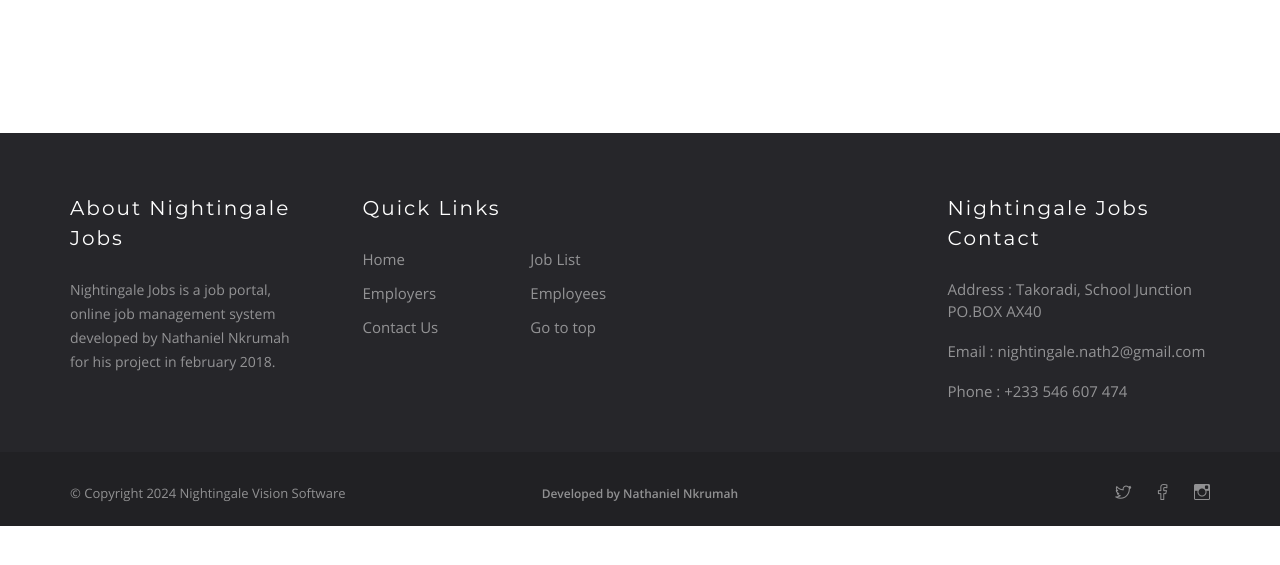
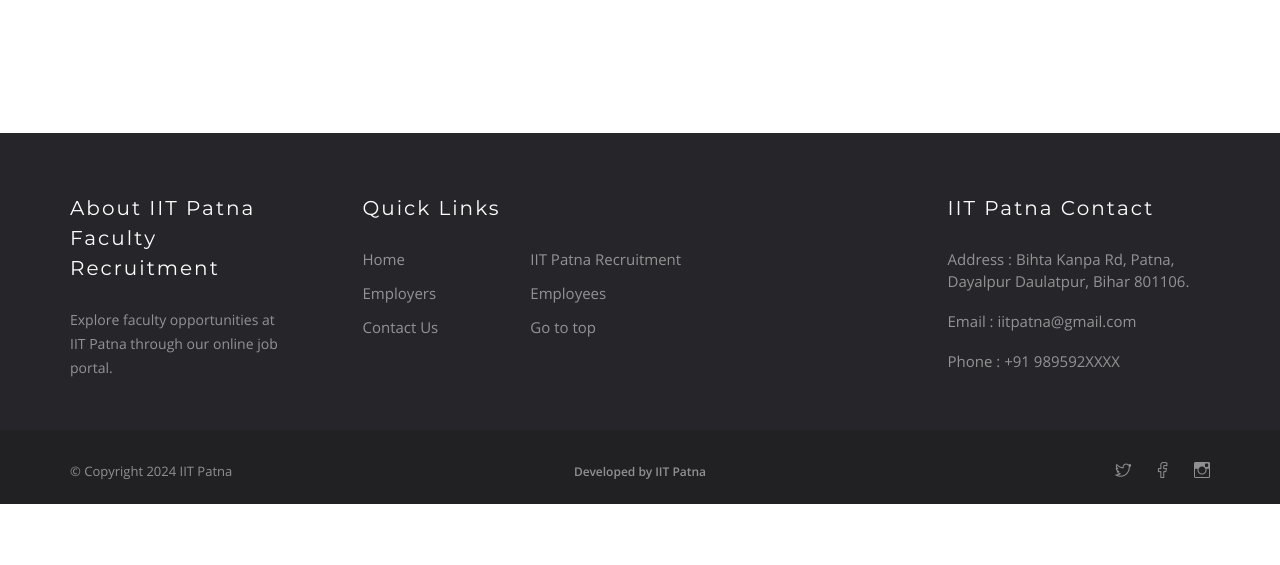
Before and after one commit to Sravanthi-IITP/OnlineJobPortal, a PHP site: page /phpmail/register.php in a window 1280 px wide. Shown: the part 133-698 px from the top of the page. Run offline with PHP 8.4, Linux system fonts and the light colour scheme; some web fonts are replaced.

Commit message:
register.php is modified

```diff
--- a/System/register.php
+++ b/System/register.php
@@ -23,6 +23,7 @@
     <meta property="og:image:alt" content="Nightingale Jobs" />
     <meta property="og:description" content="Online Job Management / Job Portal" />
 
+	<link rel="shortcut icon" href="images/iit_patna_logo.png">
 
 
 	<link rel="stylesheet" type="text/css" href="bootstrap/css/bootstrap.min.css" media="screen">
@@ -204,6 +205,7 @@
 				</div>
 
 			</div>
+
 			<footer class="footer-wrapper">
 
 				<div class="main-footer">
@@ -219,8 +221,8 @@
 									<div class="col-sm-6 col-md-4">
 
 										<div class="footer-about-us">
-											<h5 class="footer-title">About Nightingale Jobs</h5>
-											<p>Nightingale Jobs is a job portal, online job management system developed by Nathaniel Nkrumah for his project in february 2018.</p>
+											<h5 class="footer-title">About IIT Patna Faculty Recruitment</h5>
+											<p>Explore faculty opportunities at IIT Patna through our online job portal.</p>
 
 										</div>
 
@@ -230,7 +232,7 @@
 										<h5 class="footer-title">Quick Links</h5>
 										<ul class="footer-menu clearfix">
 											<li><a href="./">Home</a></li>
-											<li><a href="job-list.php">Job List</a></li>
+											<li><a href="job-list.php">IIT Patna Recruitment</a></li>
 											<li><a href="employers.php">Employers</a></li>
 											<li><a href="employees.php">Employees</a></li>
 											<li><a href="contact.php">Contact Us</a></li>
@@ -246,11 +248,12 @@
 
 							<div class="col-sm-12 col-md-3 mt-30-sm">
 
-								<h5 class="footer-title">Nightingale Jobs Contact</h5>
+								<h5 class="footer-title">IIT Patna Contact</h5>
 
-								<p>Address : Takoradi, School Junction PO.BOX AX40</p>
-								<p>Email : <a href="mailto:nightingale.nath2@gmail.com">nightingale.nath2@gmail.com</a></p>
-								<p>Phone : <a href="tel:+233546607474">+233 546 607 474</a></p>
+								<p>Address : Bihta Kanpa Rd, Patna, Dayalpur Daulatpur, Bihar 801106.</p>
+								<p>Email : <a href="iitpatna@gmail.com">iitpatna@gmail.com</a></p>
+								<p>Phone : <a href="tel:+91 989592XXXX">+91 989592XXXX</a></p>
+
 
 
 							</div>
@@ -270,23 +273,23 @@
 
 							<div class="col-sm-4 col-md-4">
 
-								<p class="copy-right">&#169; Copyright <?php echo date('Y'); ?> Nightingale Vision Software</p>
+								<p class="copy-right">&#169; Copyright <?php echo date('Y'); ?> IIT Patna</p>
 
 							</div>
 
 							<div class="col-sm-4 col-md-4">
 
 								<ul class="bottom-footer-menu">
-									<li><a >Developed by Nathaniel Nkrumah</a></li>
+									<li><a >Developed by IIT Patna</a></li>
 								</ul>
 
 							</div>
 
 							<div class="col-sm-4 col-md-4">
 								<ul class="bottom-footer-menu for-social">
-									<li><a href="<?php echo "$tw"; ?>"><i class="ri ri-twitter" data-toggle="tooltip" data-placement="top" title="twitter"></i></a></li>
-									<li><a href="<?php echo "$fb"; ?>"><i class="ri ri-facebook" data-toggle="tooltip" data-placement="top" title="facebook"></i></a></li>
-									<li><a href="<?php echo "$ig"; ?>"><i class="ri ri-instagram" data-toggle="tooltip" data-placement="top" title="instagram"></i></a></li>
+									<li><a href="https://twitter.com/IITPAT"><i class="ri ri-twitter" data-toggle="tooltip" data-placement="top" title="twitter"></i></a></li>
+									<li><a href="https://www.facebook.com/iitp.ac.in/"><i class="ri ri-facebook" data-toggle="tooltip" data-placement="top" title="facebook"></i></a></li>
+									<li><a href="https://www.instagram.com/iit_patna_official/?hl=en"><i class="ri ri-instagram" data-toggle="tooltip" data-placement="top" title="instagram"></i></a></li>
 								</ul>
 							</div>
 
@@ -299,6 +302,9 @@
 			</footer>
 
 		</div>
+
+
+	</div>
 
 
 	</div>
```
